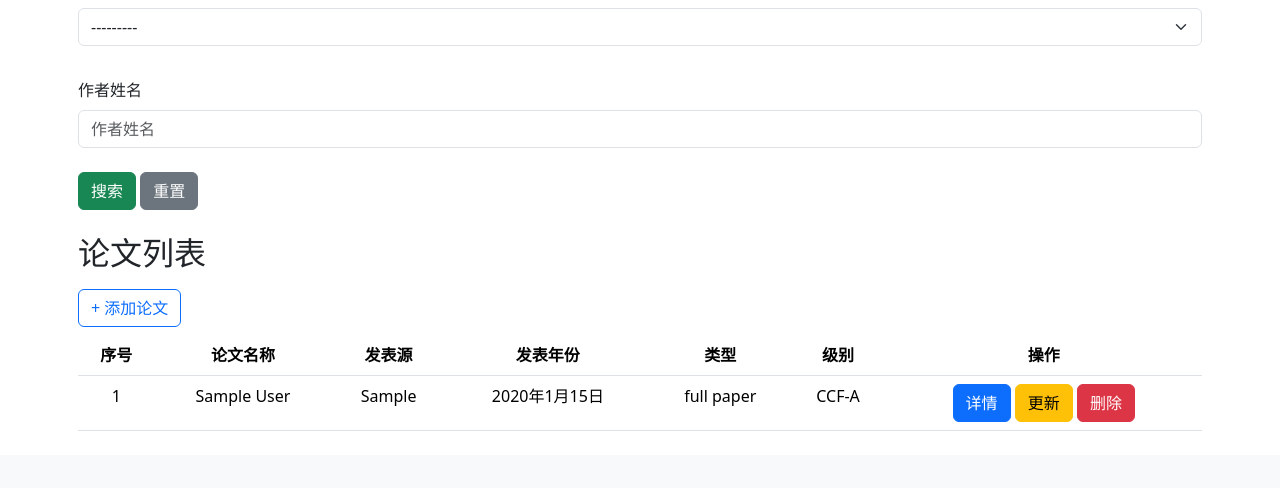
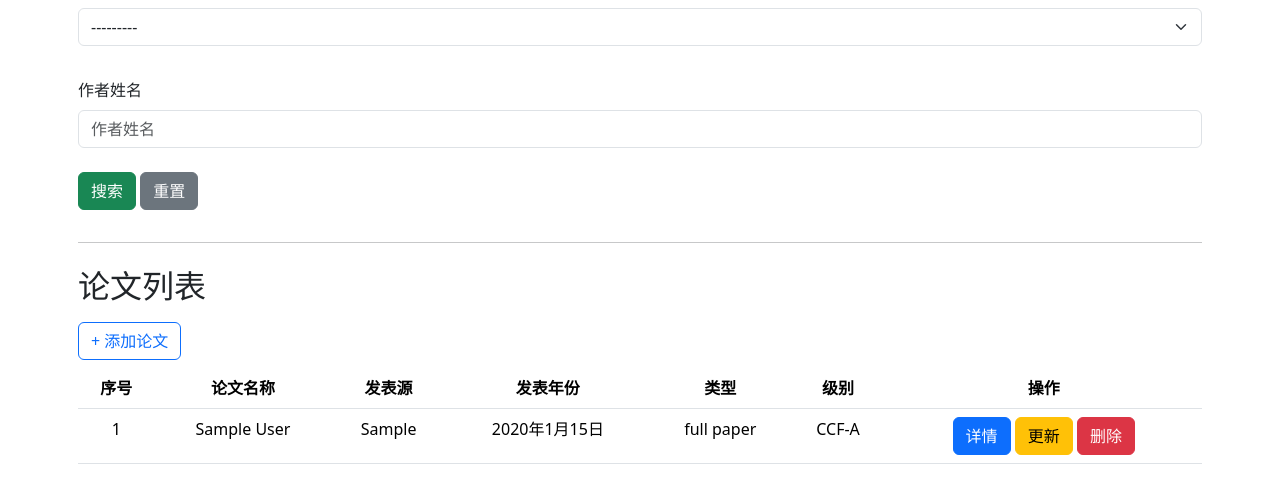
Before and after one commit to Pokryton/ustc-database-lab, a Django app: page /paper/ in a window 1280 px wide. Shown: the part 567-1055 px from the top of the page. Before the commit the page ends 998 px from the top, so only its background shows below. Run offline with Django 5.2, Linux system fonts and the light colour scheme; tables that the repository leaves empty hold one stand-in row (values such as "Sample post"); some libraries are stand-ins or nearby versions.

Commit message:
update html

```diff
--- a/teacher_app/templates/teacher_app/paper_list.html
+++ b/teacher_app/templates/teacher_app/paper_list.html
@@ -3,20 +3,25 @@
 
 {% block content %}
 
-<div class="mb-4">
+<div>
   <h2> 搜索条件 </h2>
   <form method="get">
-    <div class="row g-3 my-2">
+    <div class="row g-3 my-2 align-items-end">
       {% for field in filter.form %}
         {% bootstrap_field field wrapper_class="col-auto my-2" server_side_validation=False %}
       {% endfor %}
+
+      <div class="col-auto my-2">
+        <button class="btn btn-success" type="submit">搜索</button>
+        <a role="button col my-2" class="btn btn-secondary" href="{% url "paper-list" %}" >重置</a>
+      </div>
     </div>
-    <button class="btn btn-success" type="submit">搜索</button>
-    <a role="button" class="btn btn-secondary" href="{% url "paper-list" %}" >重置</a>
   </form>
 </div>
 
-<div class="mt-4">
+<hr class="my-4">
+
+<div>
   <h2> 论文列表 </h2>
 
   <a class="btn btn-outline-primary my-2" href="{% url "paper-add" %}" role="button">+ 添加论文</a>
--- a/teacher_app/templates/teacher_app/teacher_list.html
+++ b/teacher_app/templates/teacher_app/teacher_list.html
@@ -4,7 +4,7 @@
 
 {% block content %}
 
-<div class="mb-3">
+<div>
   <h2>搜索条件</h2>
   <form method="get">
     <div class="row align-items-end">
@@ -13,7 +13,7 @@
       {% endfor %}
       <div class="col my-2">
         <button class="btn btn-success" type="submit">搜索</button>
-        <a role="button col my-2" class="btn btn-secondary" href="{% url "course-list" %}" >重置</a>
+        <a role="button col my-2" class="btn btn-secondary" href="{% url "teacher-list" %}" >重置</a>
       </div>
     </div>
   </form>
@@ -21,7 +21,7 @@
 
 <hr class="my-4">
 
-<div class="mt-3">
+<div>
   <h2>教师列表</h2>
   <a class="btn btn-outline-primary my-2" href="{% url 'teacher-add' %}" role="button">+ 添加教师</a>
 
```
Also changed, not shown: teacher_app/templates/teacher_app/course_list.html (+10 -5 lines), teacher_app/templates/teacher_app/project_list.html (+10 -5 lines).
